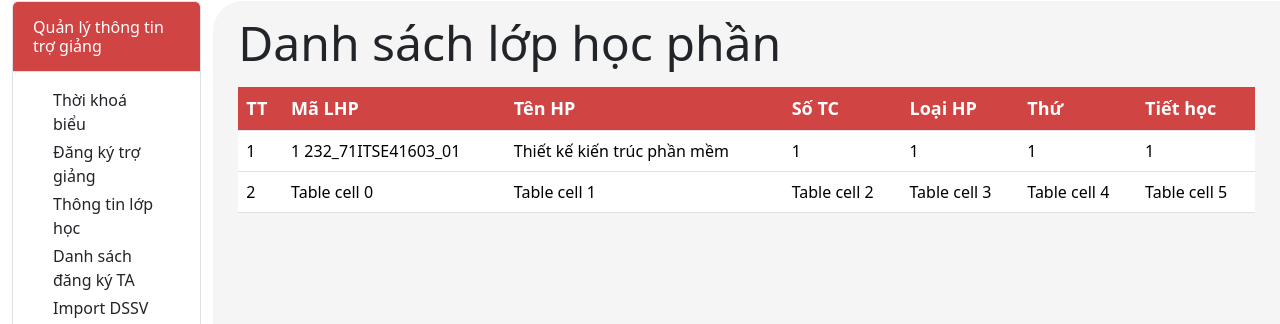
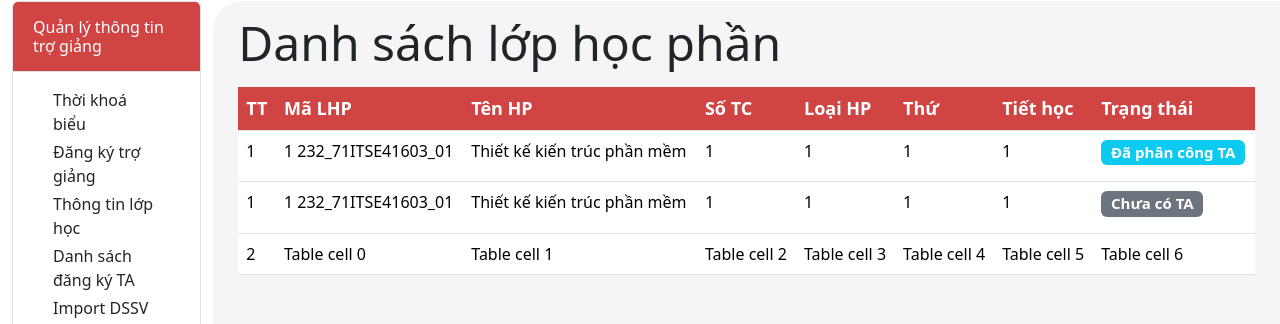
Before and after one commit to nhan4599a/vlu-ta-management, a React (Vite) app in the folder frontend/: page /class-management/class-list in a window 1280 px wide. Shown: the part 213-537 px from the top of the page. Built offline with nearby package versions, Linux system fonts and the light colour scheme.

Commit message:
add Status column in class list table

```diff
--- a/frontend/src/App.tsx
+++ b/frontend/src/App.tsx
@@ -1,4 +1,3 @@
-// import Login from './authentication/Login'
 import MainNavBar from "./components/MainNavbar/MainNavBar";
 import "./index.css";
 import { Routes, Route, Outlet } from "react-router-dom";
@@ -11,7 +10,6 @@ import Login from "./authentication/Login";
 import NotFound from "./page/404NotFound";
 import Error500 from "./page/500Error";
 import SectionClassList from "./page/classmanagement/SectionClassList";
-// import MainSideBar from "./components/SideBar/MainSideBar";
 
 
 const Layout = () => {
--- a/frontend/src/components/SideBar/MainSideBar.tsx
+++ b/frontend/src/components/SideBar/MainSideBar.tsx
@@ -22,7 +22,7 @@ const MainSideBar = () => {
             <LinkItem to="/ta-information-management/schedule">Thời khoá biểu</LinkItem>
             <LinkItem to="">Đăng ký trợ giảng</LinkItem>
             <LinkItem to="">Thông tin lớp học</LinkItem>
-            <LinkItem to="/ta-register-list">Danh sách đăng ký TA</LinkItem>
+            <LinkItem to="">Danh sách đăng ký TA</LinkItem>
             <LinkItem to="/ta-information-management/import-student-list">Import DSSV</LinkItem>
           </Accordion.Body>
         </Accordion.Item>
--- a/frontend/src/index.css
+++ b/frontend/src/index.css
@@ -175,6 +175,7 @@ button:focus-visible {
 
 
 .table-header th{
+  left: 10%;
   font-size: 18px;
   color: #fff;
   background-color: #d14444;
--- a/frontend/src/page/classmanagement/ImportSectionClassList.tsx
+++ b/frontend/src/page/classmanagement/ImportSectionClassList.tsx
@@ -1,4 +1,4 @@
-import React, { useRef } from "react";
+import { useRef } from "react";
 import "../../index.css";
 
 const ImportSectionClassList = () => {
--- a/frontend/src/page/classmanagement/SectionClassList.tsx
+++ b/frontend/src/page/classmanagement/SectionClassList.tsx
@@ -1,4 +1,4 @@
-import { Table } from "react-bootstrap";
+import { Badge, Table } from "react-bootstrap";
 import "../../index.css";
 const SectionClassList = () => {
   return (
@@ -14,6 +14,7 @@ const SectionClassList = () => {
             <th>Loại HP</th>
             <th>Thứ</th>
             <th>Tiết học</th>
+            <th>Trạng thái</th>
           </tr>
         </thead>
         <tbody>
@@ -25,10 +26,21 @@ const SectionClassList = () => {
             <td>1</td>
             <td>1</td>
             <td>1</td>
+            <td><h5><Badge bg="info">Đã phân công TA</Badge></h5></td>
+          </tr>
+          <tr>
+            <td>1</td>
+            <td>1 232_71ITSE41603_01</td>
+            <td>Thiết kế kiến trúc phần mềm</td>
+            <td>1</td>
+            <td>1</td>
+            <td>1</td>
+            <td>1</td>
+            <td><h5><Badge bg="secondary">Chưa có TA</Badge></h5></td>
           </tr>
           <tr>
             <td>2</td>
-            {Array.from({ length: 6 }).map((_, index) => (
+            {Array.from({ length: 7 }).map((_, index) => (
               <td key={index}>Table cell {index}</td>
             ))}
           </tr>
```
